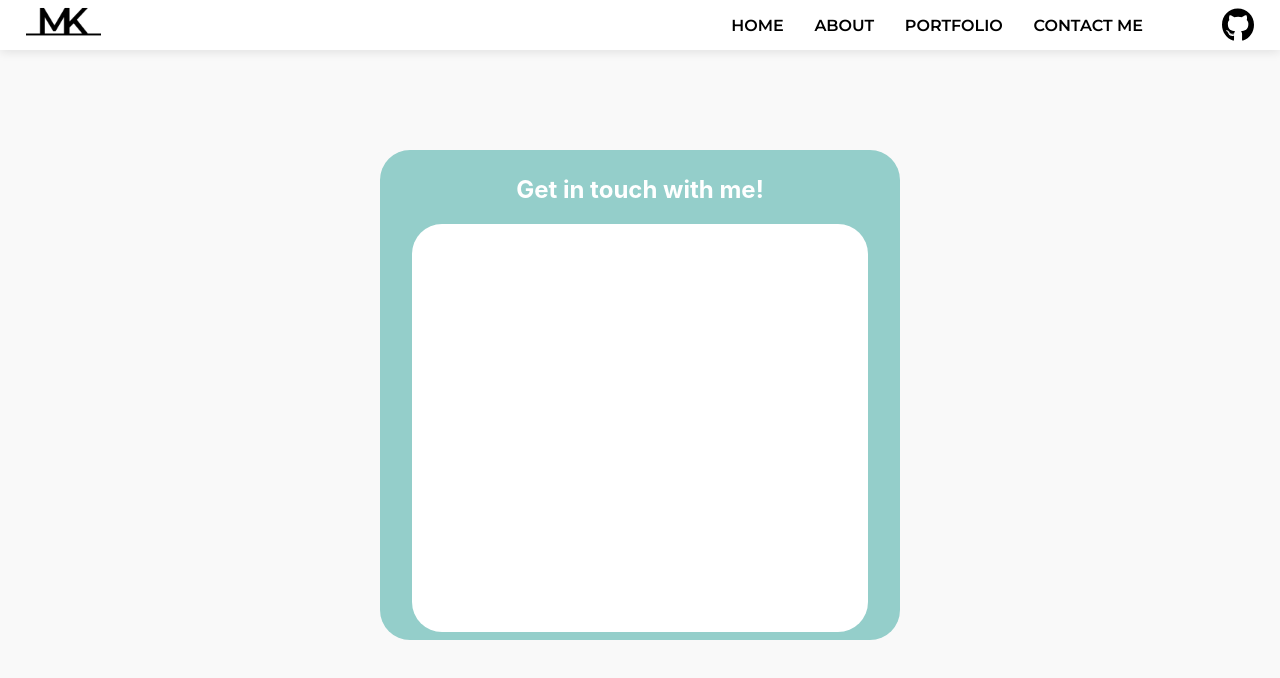
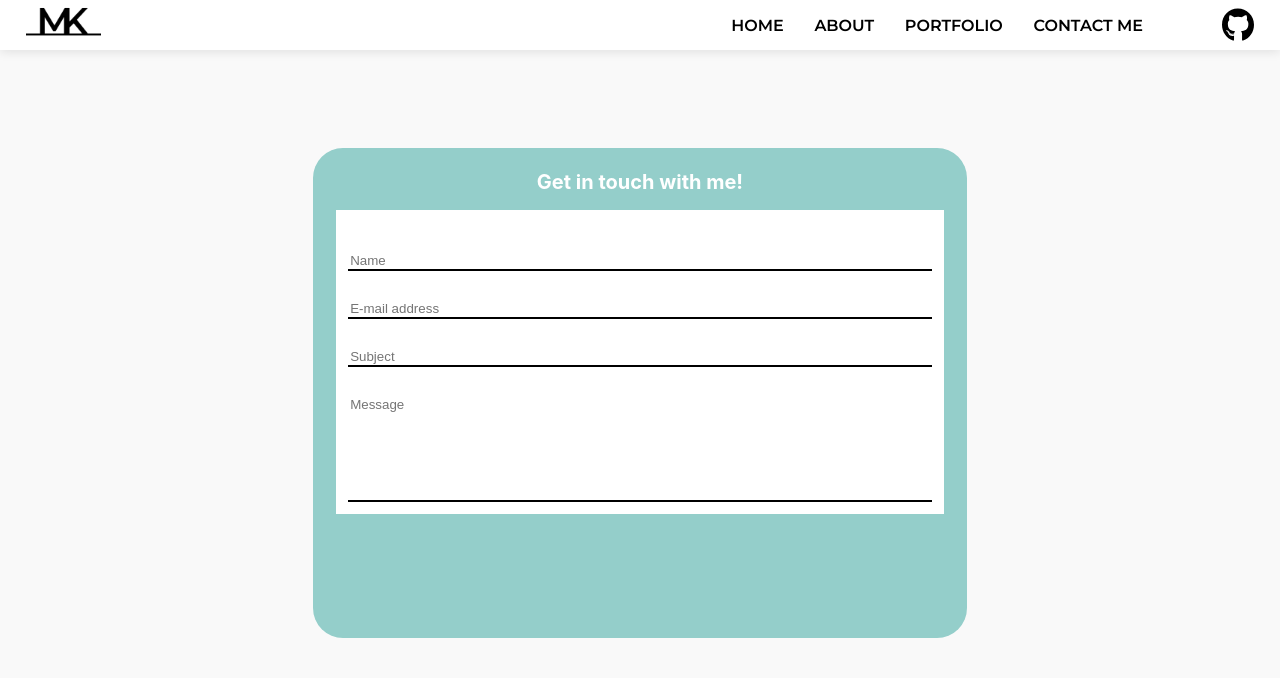
Before and after one commit to matthias2003/portfolio, a React (Create React App) app: page /contact in a window 1280 px wide. Shown: the top 678 px of the page. Built offline with nearby package versions, Linux system fonts and the light colour scheme.

Commit message:
Styled about me and added text. Create inputs in contact

```diff
--- a/public/index.html
+++ b/public/index.html
@@ -24,7 +24,7 @@
       work correctly both with client-side routing and a non-root public URL.
       Learn how to configure a non-root public URL by running `npm run build`.
     -->
-    <title>React App</title>
+    <title>Maciej Kłoda - portfolio</title>
   </head>
   <body>
     <noscript>You need to enable JavaScript to run this app.</noscript>
--- a/src/Components/About/About.css
+++ b/src/Components/About/About.css
@@ -1,9 +1,11 @@
 .about__wrap {
+  display: flex;
+  flex-direction: column;
   background-color: #94ceca;
   border-radius: 30px;
-  width: 70%;
+  width: 50%;
   margin: auto;
-  margin-top: 5%;
+  margin-top: 8%;
 }
 
 .about__wrap h2 {
@@ -18,6 +20,7 @@
   padding: 1%;
   margin: auto;
   border-radius: 30px;
+  margin-bottom:1.5%;
 }
 
 p {
--- a/src/Components/About/About.js
+++ b/src/Components/About/About.js
@@ -7,20 +7,11 @@ function About() {
       <div className="about__cont">
         <p>
           My name is Maciej Kłoda. I'm a Front-End Web Developer working in
-          React JS.
-        </p>
-        <p>
-          Lorem ipsum dolor sit amet, consectetur adipiscing elit. Mauris
-          dignissim, enim quis auctor elementum, nisi ligula feugiat urna, nec
-          vehicula risus libero at lacus. Integer sed dolor ante. Ut id leo
-          nisi. Lorem ipsum dolor sit amet, consectetur adipiscing elit. Morbi
-          at sapien eget nunc euismod fringilla ut non arcu. Sed convallis vel
-          risus vitae condimentum. Maecenas in aliquam mi. In massa lacus,
-          vestibulum et diam at, dignissim semper diam. Maecenas et lacinia
-          enim. Cras lobortis eros in nisl commodo tristique. Suspendisse a
-          neque est. Phasellus hendrerit lobortis erat, sed eleifend ipsum
-          dictum consectetur. Aliquam sit amet rhoncus quam. Morbi erat nunc,
-          mollis posuere egestas et, ullamcorper ut odio.
+          React JS.I'm a student of computer science, but I devote my free time
+          to my passions. I associate programming with my future. An important
+          part of my life is sport and motorsport. I've been learing about web
+          development for 4 years, starting with HTML, CSS, JS and now learing
+          REACT JS. I want to became full stack developer. I am person who likes challenges, finding solutions to problems, work with people.
         </p>
       </div>
     </div>
--- a/src/Components/Contact/Contact.css
+++ b/src/Components/Contact/Contact.css
@@ -1,7 +1,7 @@
 .contact__wrap {
   background-color: black;
-    margin: 100px auto;
-    width: 39%;
+  margin: 8% auto;
+  width: 50%;
   height: 60vh;
   background-color: #94ceca;
   border-radius: 30px;
@@ -11,12 +11,26 @@
 .contact__wrap h2 {
   color: white;
   text-align: center;
+  font-size: 2.5vh;
 }
 
 .contact__wrap .form__wrap {
+  display: flex;
+  flex-direction: column;
   width: 95%;
-    height: 85%;
   margin: auto;
-    border-radius: 30px;
   background-color: white;
+  position: relative;
+  overflow: hidden;
+  padding: 2%;
 }
+
+.form__wrap input {
+  margin-top: 5%;
+  border: none;
+  border-bottom: black 2px solid;
+}
+
+.form__wrap input:last-child {
+  padding-bottom: 15%;
+}
--- a/src/Components/Contact/Contact.js
+++ b/src/Components/Contact/Contact.js
@@ -1,14 +1,17 @@
-import './Contact.css';
+import "./Contact.css";
 
 function Contact() {
-    return(
-        <div className='contact__wrap'>
-            <h2>Get in touch with me!</h2>
-            <div className='form__wrap'>
-
-            </div>
-        </div>
-    )
+  return (
+    <div className="contact__wrap">
+      <h2>Get in touch with me!</h2>
+      <div className="form__wrap">
+        <input type="text" name="name" placeholder="Name" />
+        <input type="text" name="email" placeholder="E-mail address" />
+        <input type="text" name="subject" placeholder="Subject" />
+        <input type="text" name="message" placeholder="Message" />
+      </div>
+    </div>
+  );
 }
 
 export default Contact;
--- a/src/Components/MobileNav/MobileNav.css
+++ b/src/Components/MobileNav/MobileNav.css
@@ -14,7 +14,6 @@
     left: 0;
     height: 100%;
 }
-
 .nav__mobile__close {
     width: 32px;
 }
--- a/src/Components/MobileNav/MobileNav.js
+++ b/src/Components/MobileNav/MobileNav.js
@@ -17,7 +17,7 @@ function MobileNav() {
         }
     }
 
-    if (menuIsClicked === true) {
+    if (menuIsClicked) {
         return(
             <div className='container__side__nav'>
                 <img onClick={() => sideNavHandle('close')} className='nav__mobile__close' src={close} alt='Close icon'/>
@@ -30,7 +30,7 @@ function MobileNav() {
             </div>
         )
     }
-    else if (menuIsClicked === false){
+    else if (!menuIsClicked){
         return(
             <div className='container'>
                 <img onClick={() => sideNavHandle('open')} className='nav__mobile__hamburger' src={hamburger} />
--- a/src/Components/Portfolio/Portfolio.js
+++ b/src/Components/Portfolio/Portfolio.js
@@ -2,6 +2,7 @@ import './Portfolio.css';
 import * as thumbnail from '../../Assets/PortfolioThumbnail/index.js';
 
 function Portfolio() {
+
     return(
         <div className="tiles__wrap">
             <div className="tiles">
```
Also changed, not shown: 1 other file (tests, documents, lock files or other folders). Lines whose indentation alone changed are shown as unchanged.
